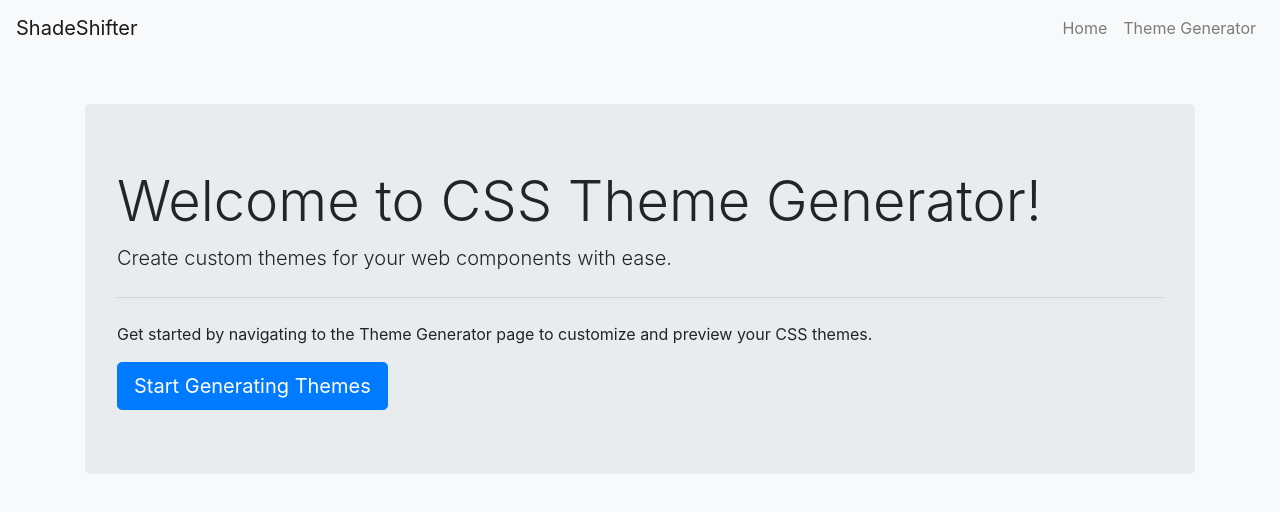
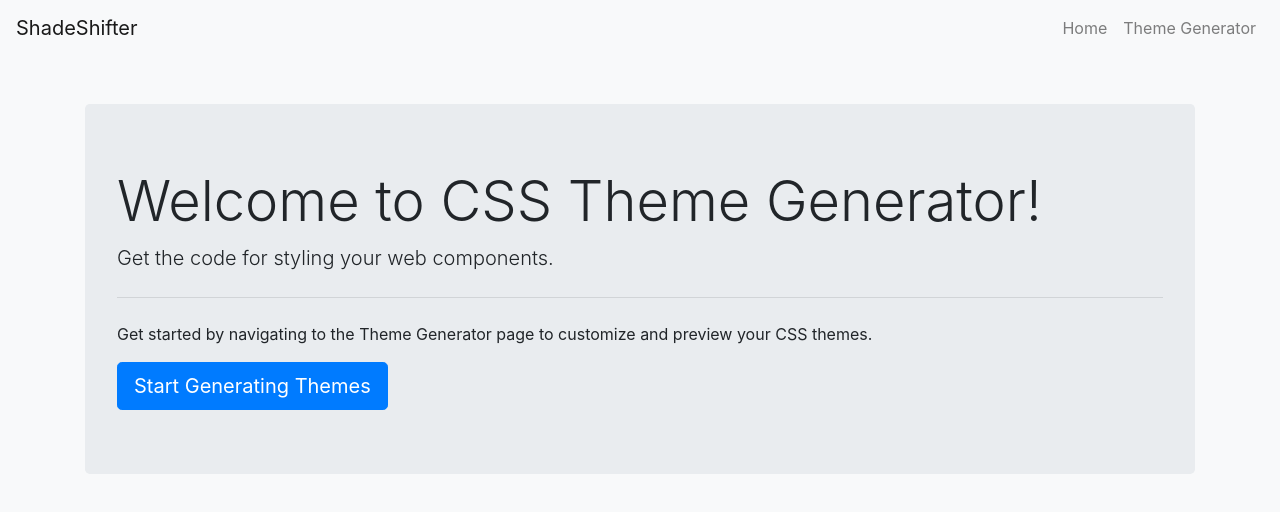
Before and after one commit to Harshit2012/ShadeShifter, a plain HTML site: page index.html in a window 1280 px wide. Drawn offline with nearby package versions, Linux system fonts and the light colour scheme.

Commit message:
Update index.html

```diff
--- a/index.html
+++ b/index.html
@@ -28,7 +28,7 @@
     <div class="container mt-5">
         <div class="jumbotron">
             <h1 class="display-4">Welcome to CSS Theme Generator!</h1>
-            <p class="lead">Create custom themes for your web components with ease.</p>
+            <p class="lead">Get the code for styling your web components.</p>
             <hr class="my-4">
             <p>Get started by navigating to the Theme Generator page to customize and preview your CSS themes.</p>
             <a class="btn btn-primary btn-lg" href="theme-generator.html" role="button">Start Generating Themes</a>
```
